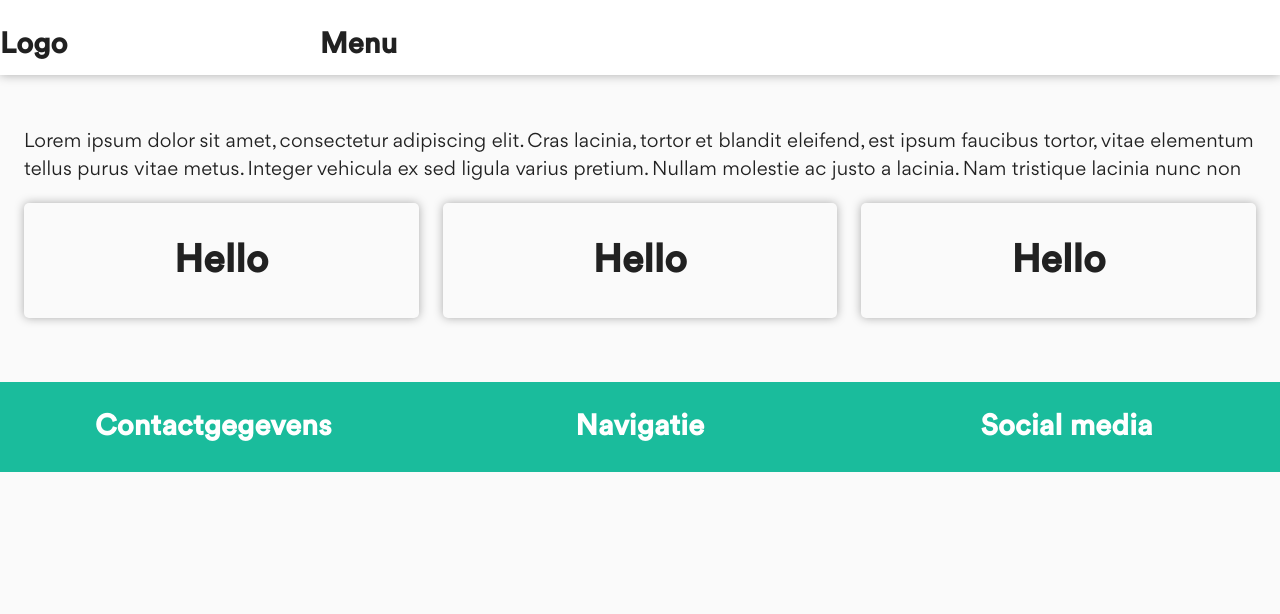
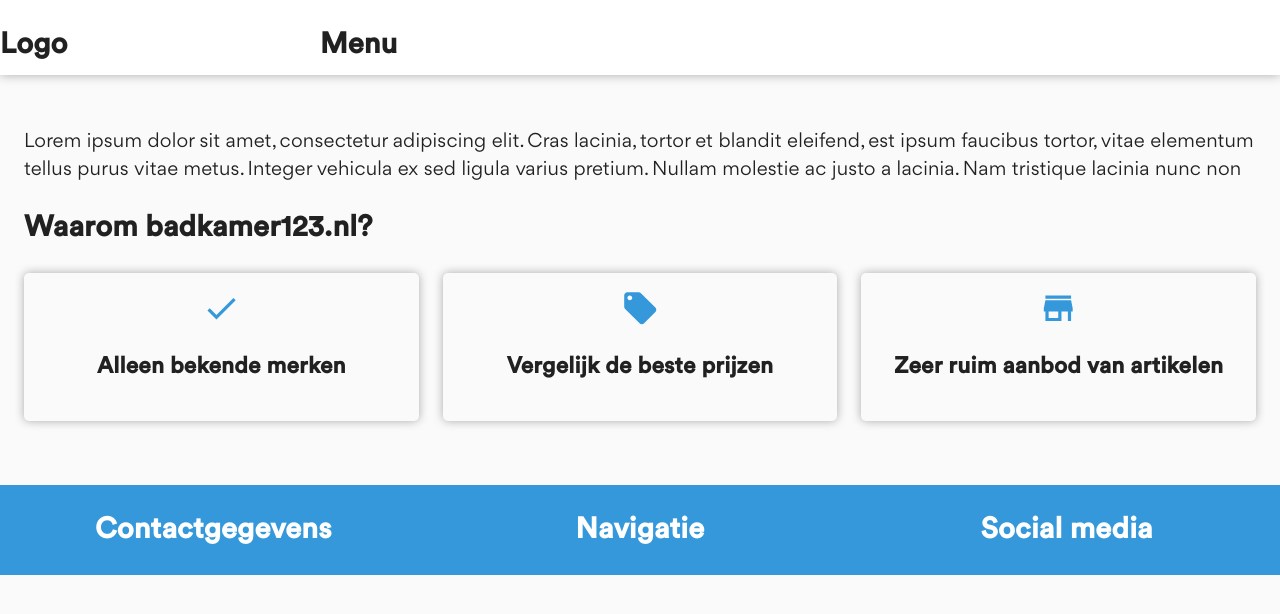
Before and after one commit to sanderyt/affiliate-frontend, a Next.js app: page / in a window 1280 px wide. Shown: the top 614 px of the page. Built offline with nearby package versions, Linux system fonts and the light colour scheme.

Commit message:
added some styling

```diff
--- a/components/Card/styles.ts
+++ b/components/Card/styles.ts
@@ -4,7 +4,7 @@
 const StyledCard = styled(Box)`
   border-radius: ${({ theme }) => theme.borderRadius.l};
   box-shadow: ${({ theme }) => theme.boxShadow};
-  padding: ${({ theme }) => theme.paddings.xs};
+  padding: ${({ theme }) => theme.paddings.m};
 `;
 
 export { StyledCard };
--- a/pages/index.tsx
+++ b/pages/index.tsx
@@ -1,5 +1,6 @@
 import Layout from "../components/Layout";
 import Container from "@material-ui/core/Container";
+import { LocalOffer, Store, Check } from "@material-ui/icons";
 
 import { Card } from "../components/Card";
 import { Grid } from "@material-ui/core";
@@ -13,20 +14,24 @@
         tellus purus vitae metus. Integer vehicula ex sed ligula varius pretium.
         Nullam molestie ac justo a lacinia. Nam tristique lacinia nunc non
       </p>
+      <h2>Waarom badkamer123.nl?</h2>
       <Grid container spacing={3}>
         <Grid item md={4} xs={12}>
           <Card>
-            <h1>Hello </h1>
+            <Check color="primary" fontSize="large" />
+            <h3>Alleen bekende merken</h3>
           </Card>
         </Grid>
         <Grid item md={4} xs={12}>
           <Card>
-            <h1>Hello </h1>
+            <LocalOffer color="primary" fontSize="large" />
+            <h3>Vergelijk de beste prijzen</h3>
           </Card>
         </Grid>
         <Grid item md={4} xs={12}>
           <Card>
-            <h1>Hello </h1>
+            <Store color="primary" fontSize="large" />
+            <h3>Zeer ruim aanbod van artikelen</h3>
           </Card>
         </Grid>
       </Grid>
--- a/styles/theme.ts
+++ b/styles/theme.ts
@@ -2,7 +2,7 @@
 
 export const theme = {
   palette: {
-    primary: "#1abc9c",
+    primary: "#3498db",
     secondary: "#227093",
     grey: {
       veryDark: "#20232a",
```
